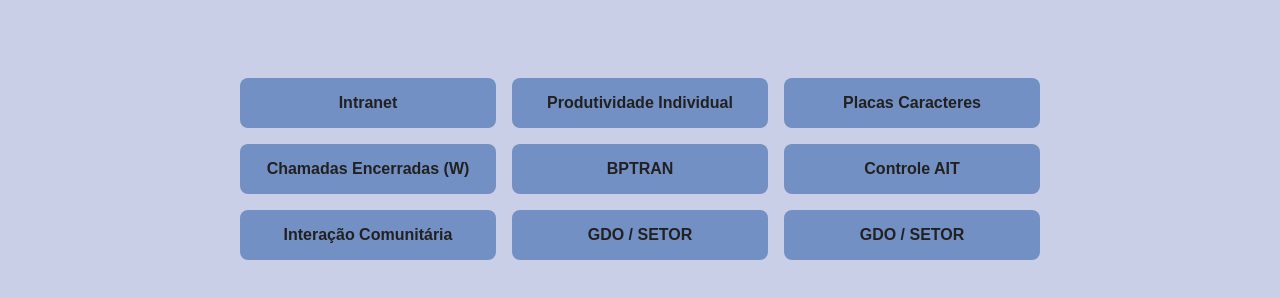
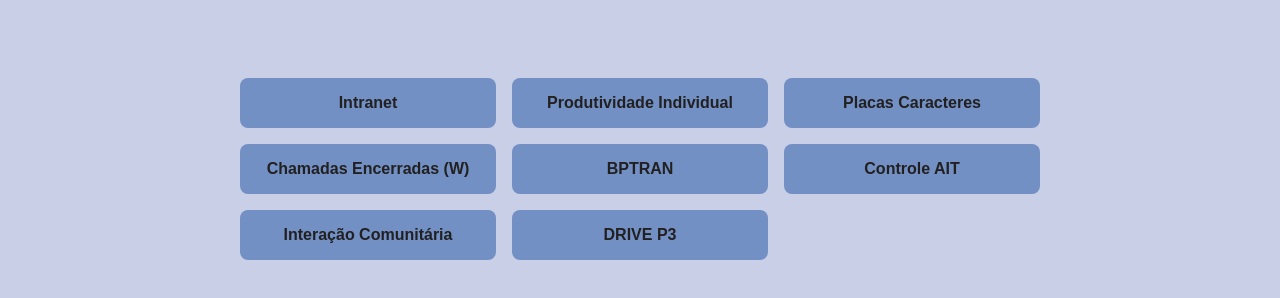
Before and after one commit to P349BPM/painel_comando, a plain HTML site: page index.html in a window 1280 px wide. Shown: the part 162-460 px from the top of the page. Drawn offline with Linux system fonts and the light colour scheme.

Commit message:
Add files via upload

```diff
--- a/index.html
+++ b/index.html
@@ -18,8 +18,7 @@
     <a href="https://app.powerbi.com/view?r=eyJrIjoiNTk3NGQ1NzEtYzJkZS00NjNiLWFjMmQtNzU1MWNjZWE4MjI3IiwidCI6IjdjYWI1NzFlLWEyMGUtNDg2Mi1iNWY2LTE3M2I5NjEzMWYxOCJ9" class="botao" target="_blank">BPTRAN</a>
     <a href="https://app.powerbi.com/groups/me/reports/0d3cd8b0-0f73-44ab-8dad-447a088ce936/c4909a22ea3a02d25c09?ctid=7cab571e-a20e-4862-b5f6-173b96131f18&experience=power-bi" class="botao" target="_blank">Controle AIT</a>
     <a href="http://bit.ly/pmmg-cga-interacaocomunitaria" class="botao" target="_blank">Interação Comunitária</a>
-    <a href="https://app.powerbi.com/view?r=eyJrIjoiNmFkNWU0NWItNTVkYy00MGE5LTgwNjMtNzU0YzY1OTg4MWU5IiwidCI6IjdjYWI1NzFlLWEyMGUtNDg2Mi1iNWY2LTE3M2I5NjEzMWYxOCJ9" class="botao" target="_blank">GDO / SETOR</a>
-    <a href="https://app.powerbi.com/view?r=eyJrIjoiNmFkNWU0NWItNTVkYy00MGE5LTgwNjMtNzU0YzY1OTg4MWU5IiwidCI6IjdjYWI1NzFlLWEyMGUtNDg2Mi1iNWY2LTE3M2I5NjEzMWYxOCJ9" class="botao" target="_blank">GDO / SETOR</a>
+    <a href="https://drive.google.com/drive/folders/1eMxG23pfn7hyPw0exj9nzfpmKZVageJK" class="botao" target="_blank">DRIVE P3</a>
   </div>
 </body>
 </html>
```
